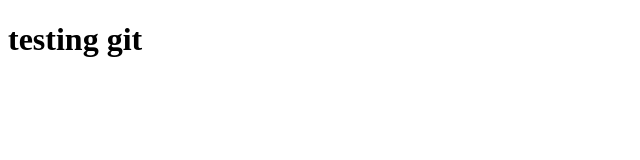
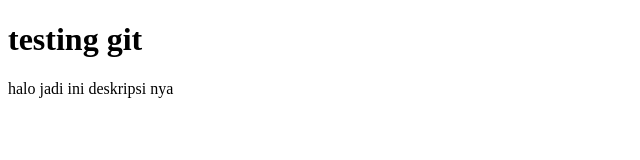
Before and after one commit to irfanisevic/batch15git, a plain HTML site: page index.html in a window 1280 px wide. Shown: the whole page, without its empty margins (0-640 px from the left). Drawn offline with Linux system fonts and the light colour scheme.

Commit message:
tambah deskripsi di index.html

```diff
--- a/index.html
+++ b/index.html
@@ -7,5 +7,6 @@
 </head>
 <body>
     <h1>testing git</h1>
+    <p>halo jadi ini deskripsi nya</p>
 </body>
 </html>
```
